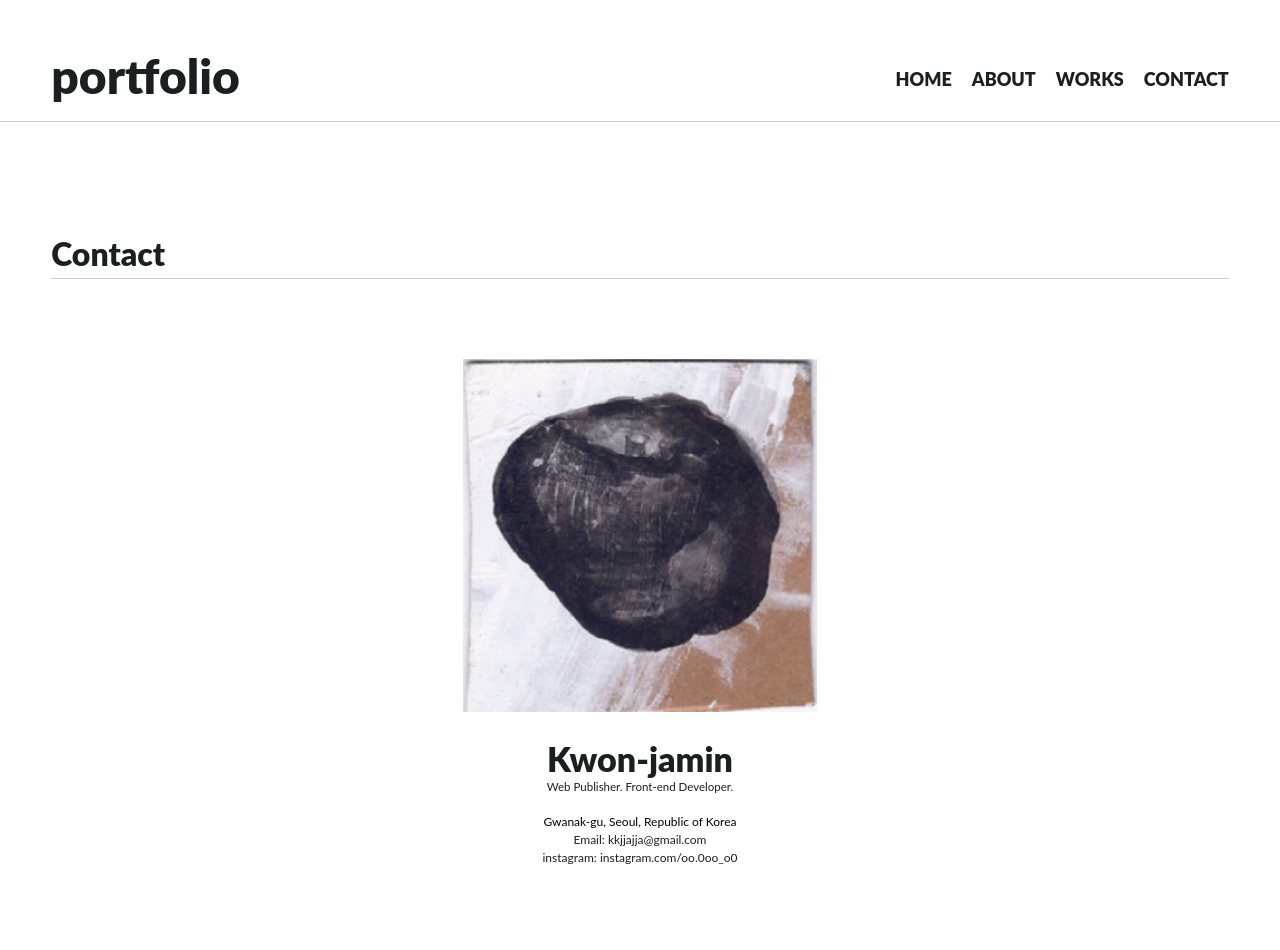
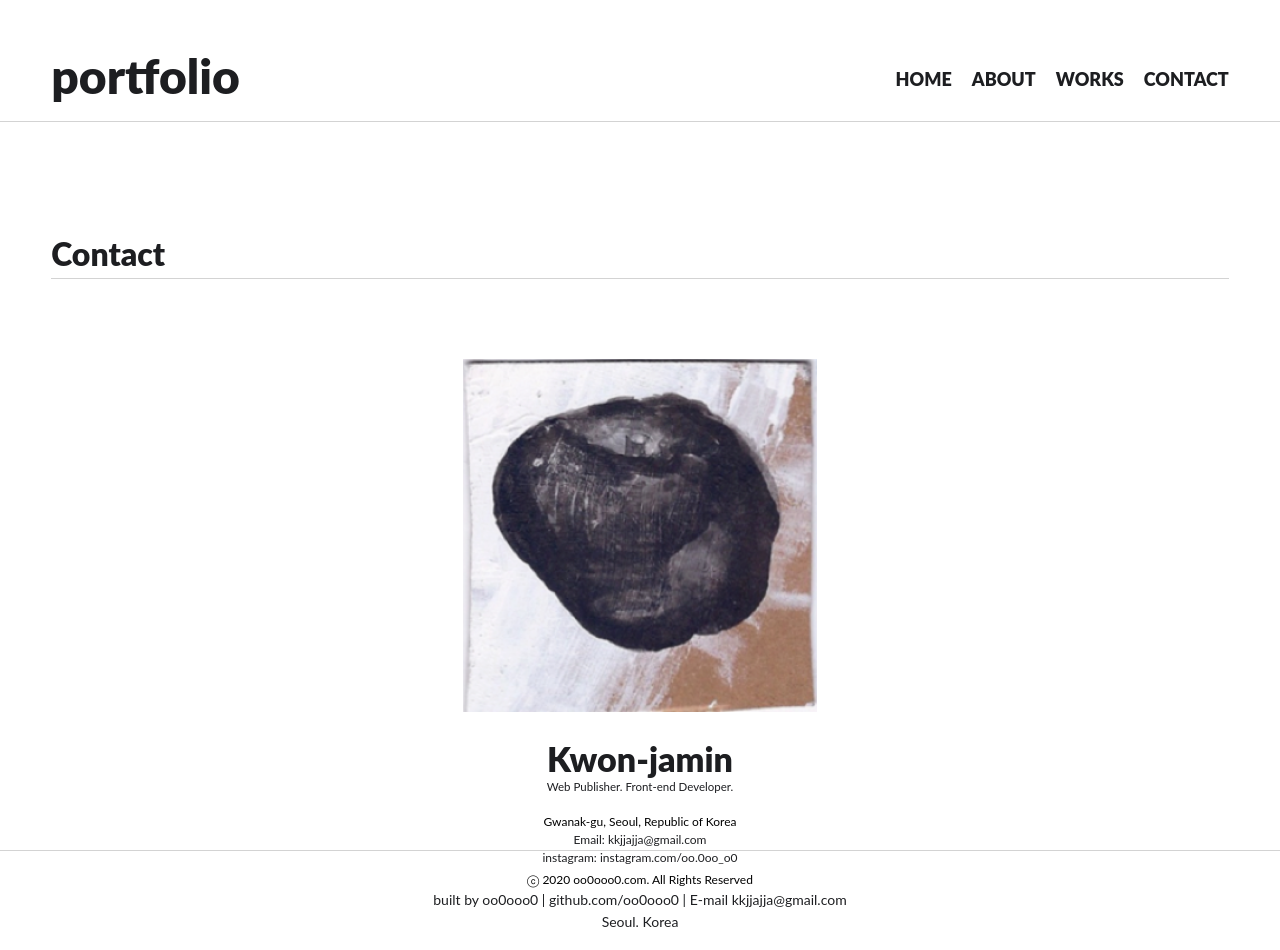
Before and after one commit to oo0ooo0/port04, a React (Create React App) app: page /contact in a window 1280 px wide. Shown: the top 950 px of the page. Before the commit the page ends 917 px from the top, so only its background shows below. Built offline with nearby package versions, Linux system fonts and the light colour scheme.

Commit message:
add footer

```diff
--- a/src/App.js
+++ b/src/App.js
@@ -1,5 +1,6 @@
 import React from 'react';
 import Header from './Header';
+import Footer from './Footer';
 import About from './About';
 import Contact from './Contact';
 import GlobalStyle from './styles/GlobalStyle';
@@ -17,11 +18,11 @@ function App() {
           <Route path={'/about'} exact>
             <About />
           </Route>
-
           <Route path={'/contact'} exact>
             <Contact />
           </Route>
         </MainContainer>
+        <Footer />
       </BrowserRouter>
     </div>
   );
--- /dev/null
+++ b/src/Footer.jsx
@@ -0,0 +1,34 @@
+import React from 'react';
+import styled from 'styled-components';
+import { LayoutContainer } from './components/Containers';
+
+const StyledFooter = styled.footer`
+  .footer {
+    border-top: 1px solid lightgray;
+    margin-top: 100px;
+    padding: 20px 0px 10px 0px;
+    text-align: center;
+  }
+`;
+
+function Footer() {
+  return (
+    <StyledFooter>
+      <LayoutContainer width={100}>
+        <div className='footer'>
+          <div className='copyw'>ⓒ 2020 oo0ooo0.com. All Rights Reserved</div>
+          <div className='address'>
+            <p>
+              built by oo0ooo0 | <a href='https://github.com/oo0ooo0'>github.com/oo0ooo0</a> |
+              E-mail kkjjajja@gmail.com
+            </p>
+
+            <p>Seoul. Korea</p>
+          </div>
+        </div>
+      </LayoutContainer>
+    </StyledFooter>
+  );
+}
+
+export default Footer;
```
